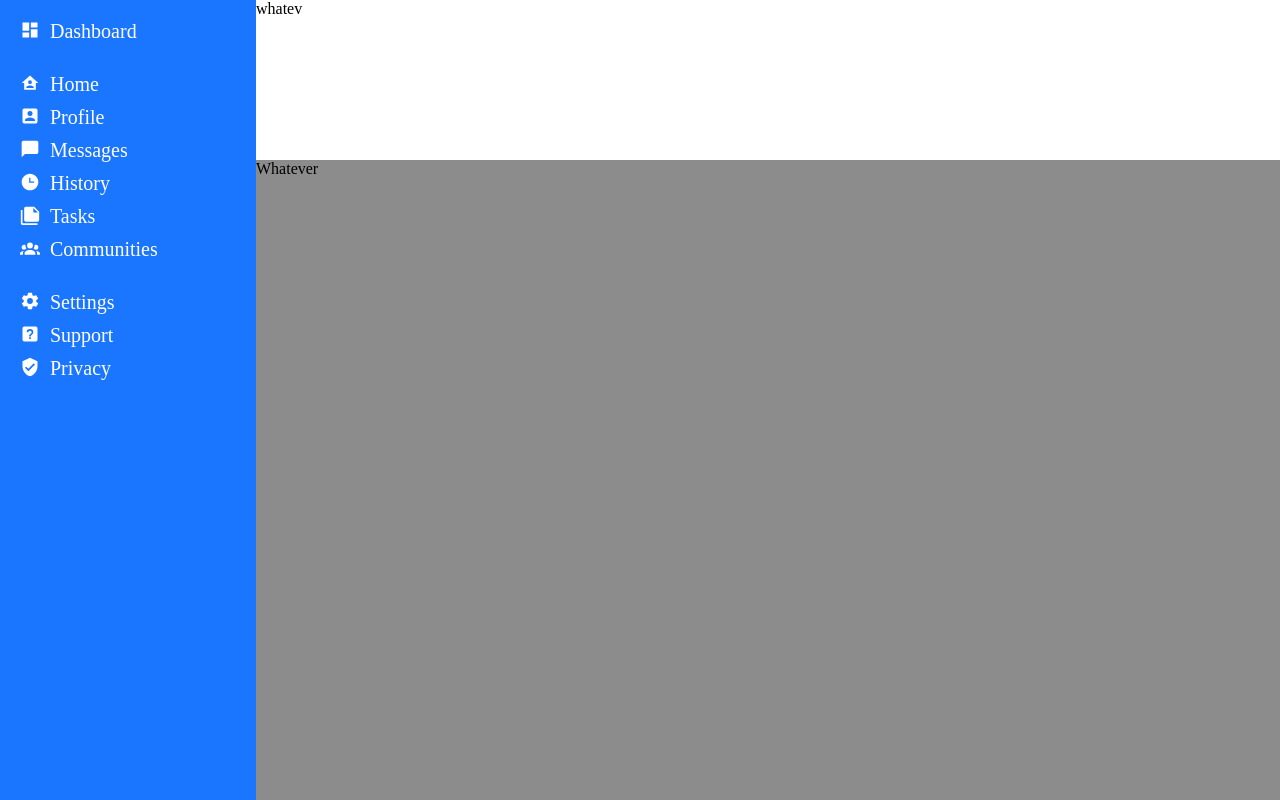
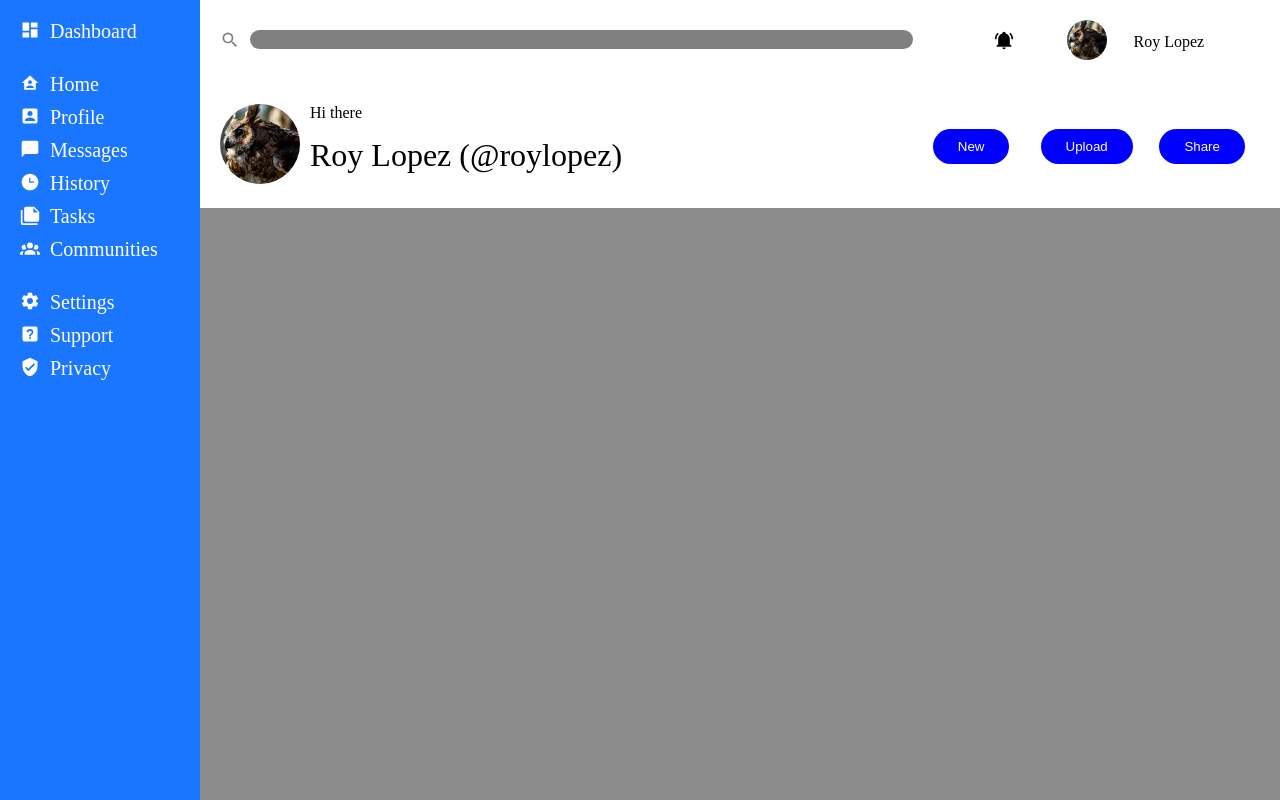
Before and after one commit to oy0139/Admin-Dashboard, a plain HTML site: page index.html in a window 1280 px wide. Drawn offline with Linux system fonts and the light colour scheme.

Commit message:
Complete header section in grid

```diff
--- a/index.html
+++ b/index.html
@@ -87,10 +87,53 @@
         </div>
      </div>
      <div class="Header">
-        <div>whatev</div>
+        <div class="Navigation">
+            <div class=Search>
+            <div class="search-icon">
+                <svg xmlns="http://www.w3.org/2000/svg" viewBox="0 0 24 24">
+                    <title>magnify</title>
+                    <path d="M9.5,3A6.5,6.5 0 0,1 16,9.5C16,11.11 15.41,12.59 14.44,13.73L14.71,14H15.5L20.5,19L19,20.5L14,15.5V14.71L13.73,14.44C12.59,15.41 11.11,16 9.5,16A6.5,6.5 0 0,1 3,9.5A6.5,6.5 0 0,1 9.5,3M9.5,5C7,5 5,7 5,9.5C5,12 7,14 9.5,14C12,14 14,12 14,9.5C14,7 12,5 9.5,5Z" />
+                </svg>
+            </div>
+            <input type="search" id="search" name="user_search">
+        </div>
+        <ul class="Navigation-list">
+            <li class="notification-icon">
+                <svg xmlns="http://www.w3.org/2000/svg" viewBox="0 0 24 24">
+                    <title>bell-ring</title>
+                    <path d="M21,19V20H3V19L5,17V11C5,7.9 7.03,5.17 10,4.29C10,4.19 10,4.1 10,4A2,2 0 0,1 12,2A2,2 0 0,1 14,4C14,4.1 14,4.19 14,4.29C16.97,5.17 19,7.9 19,11V17L21,19M14,21A2,2 0 0,1 12,23A2,2 0 0,1 10,21M19.75,3.19L18.33,4.61C20.04,6.3 21,8.6 21,11H23C23,8.07 21.84,5.25 19.75,3.19M1,11H3C3,8.6 3.96,6.3 5.67,4.61L4.25,3.19C2.16,5.25 1,8.07 1,11Z" />
+                </svg>
+            </li>
+            <li class="profile-icon">
+                <img src="owl.jpg" alt="picture of an owl">
+            </li>
+            <li class="name">
+                Roy Lopez
+            </li>
+        </ul>
+
+    </div>
+        <div class="Subheader">
+            <div class="Introduction">
+                <div class="profile-icon-bigger">
+                   <img src="owl.jpg" alt="picture of an owl">
+                </div>
+                <div class="Introduction-text">
+                    <div class="hello-message">Hi there</div>
+                    <div class="user-id">Roy Lopez (@roylopez)</div>
+                </div>
+            </div>
+            <ul class="Subheader-buttons">
+                <li><button class="subheader-button">New</button></li>
+                <li><button class="subheader-button">Upload</button></li>
+                <li><button class="subheader-button">Share</button></li>
+            </ul>
+        </div>
      </div>
      <div class="Main-content">
-        <div>Whatever</div>
+        <div class="Search">
+
+        </div>
      </div>
     </div>
 </body>
--- a/styles.css
+++ b/styles.css
@@ -7,17 +7,16 @@
 
 .Admin-Dashboard {
     display: grid;
-    grid-template: 1fr 1fr 3fr / 1fr 4fr;
+    grid-template: 1fr 3fr / 200px 4fr;
     height: 100vh;
 
 }
-
 
 .Sidebar-content {
    padding: 20px;
     display: grid;
     background-color: rgb(26, 117, 255);
-    grid-row: 1 / 4;
+    grid-row: 1 / 3;
     justify-content: start;
     color: white;
     grid-auto-rows: min-content; /*size each row enough to fit its content*/
@@ -44,13 +43,127 @@
     font-size: 20px;
 }
 
+.Header {
+    padding: 20px;
+    display: grid;
+    grid-template: 1fr 1fr / 1fr  1fr;
+    grid-row: 1 / 2;
+
+}
+
 .Main-content {
     background-color: rgb(140, 140, 140);
-    grid-row: 2 / 4;
+    grid-row: 2;
+}
+
+.Navigation {
+    grid-column: 1 / 3;
+    grid-auto-rows: min-content;
+    grid-row: 1;
+    display: grid;
+    grid-template-columns: 2fr 1fr;
+    align-items: center;
+}
+
+.Search {
+    grid-column: 1;
+    display: grid;
+    grid-template-columns: auto 1fr;
+    align-items: start;
+    column-gap: 10px;
 }
 
 
+input {
+    border-radius: 10px;
+    outline: none;
+    background-color: gray;
+      outline: none;
+     border: 2px solid transparent;
+     padding: 0px 8px;
+}
+
+.Navigation-list {
+    grid-column: 2;
+    display: grid;
+    grid-template-columns: repeat(3, 1fr);
+    padding: 0px 50px;
+}
+
+.Navigation-list > li {
+    place-self: center;
+}
+
+.Subheader {
+    grid-column: 1 / 3;
+    grid-row: 2;
+    display: grid;
+    grid-template-columns: 2fr 1fr;
+}
+
+.Introduction-text {
+    display: grid;
+}
+
+.user-id {
+    font-size: 2rem;
+}
+
+.Introduction {
+    grid-column: 1;
+    display: grid;
+    grid-template-columns: auto 1fr;
+    gap: 10px;
+}
+
+.Subheader-buttons {
+    display: grid;
+    grid-column: 2;
+    grid-template-columns: repeat(3, 1fr);
+    place-items: center;
+}
+
+.subheader-button {
+    padding: 10px 25px;
+    border-radius: 20px;
+    background-color: blue;
+    color: white;
+    border: none;
+}
+
+.Main-content {
+    background-color: rgb(140, 140, 140);
+    grid-row: 2 / 3;
+}
+
+ul {
+    list-style-type: none;
+}
+
+img{
+    height: 40px;
+    width: 40px;
+    border-radius: 50%;
+    object-fit: cover;
+}
+
 svg{
-    fill:white;
+    fill: white;
     height: 20px;
 }
+
+.search-icon svg{ /*fill doesnt work on the parent container, only on the svg*/
+    fill: gray;
+    height: 20px;
+}
+
+.notification-icon svg {
+    fill: black;
+    height: 20px;
+}
+
+.profile-icon-bigger img{
+    height: 80px;
+    width: 80px;
+    object-fit: cover;
+}
```
Also changed, not shown: owl.jpg (added).
